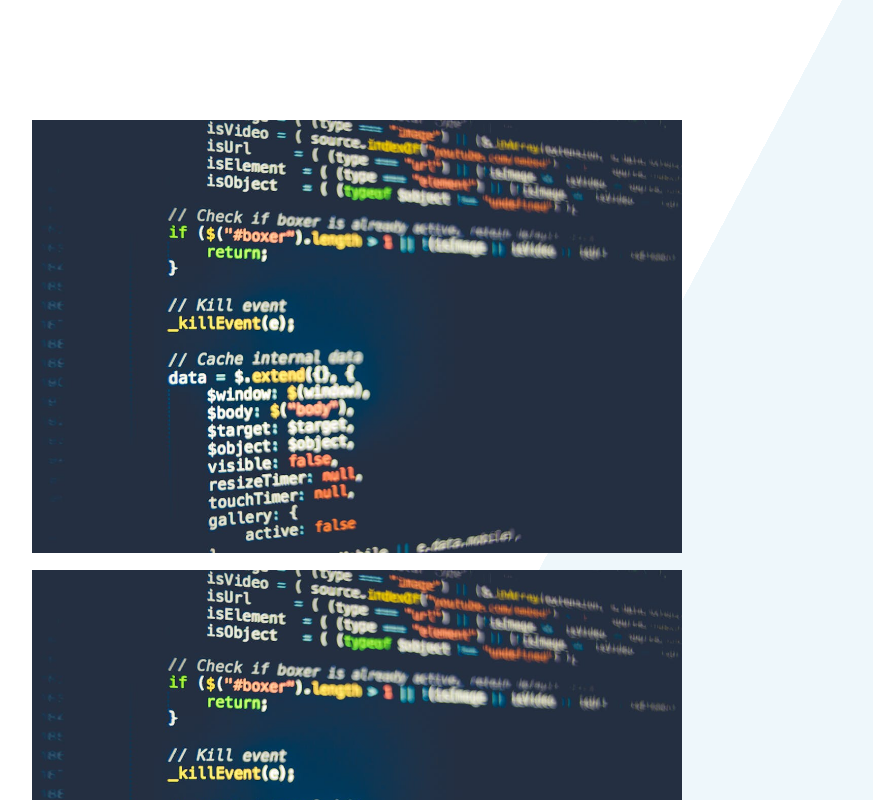
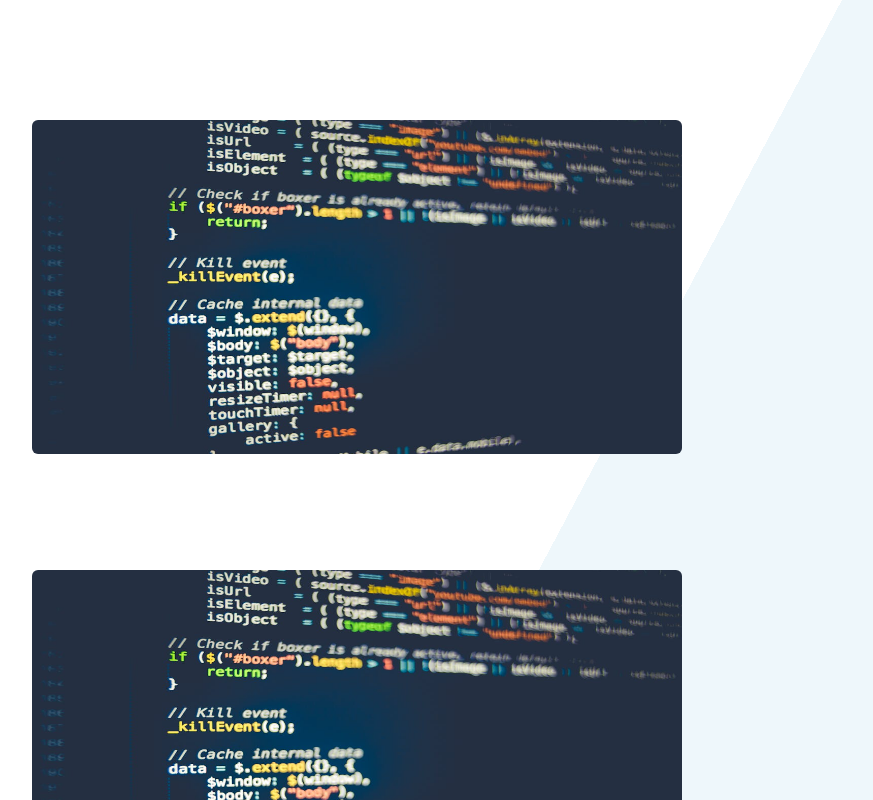
Before and after one commit to misiek869/portfolio, a Next.js app: page / in a window 1280 px wide. Shown: the part 1340-2140 px from the top of the page, without its empty margins (283-1156 px from the left). Built offline with nearby package versions, Linux system fonts and the light colour scheme.

Commit message:
add Image

```diff
--- a/src/app/components/SliderCard/SliderCard.tsx
+++ b/src/app/components/SliderCard/SliderCard.tsx
@@ -1,4 +1,5 @@
 import { DataArrayType } from '@/app/data'
+import Image from 'next/image'
 
 const SliderCard = ({
 	item,
@@ -11,7 +12,15 @@ const SliderCard = ({
 		<>
 			<div className='h-[280px] lg:h-[450px] md:h-[400px] sm:h-[200px] lg:w-[650px] md:w-[450px]  sma:w-[300px] w-[300px] relative m-auto'>
 				<div className='h-full w-full group cursor-all-scroll z-50  relative py-4 md:py-4'>
-					<img src={item.images[0]} alt={item.name} />
+					<Image
+						src={item.images[0]}
+						alt={item.name}
+						className='w-full h-[200px] lg:h-[350px] md:h-[300px] max-w-[100%] rounded-md'
+						width={0}
+						height={0}
+						sizes='100vw'
+						style={{ width: '100%', height: '80%' }}
+					/>
 				</div>
 			</div>
 		</>
```
